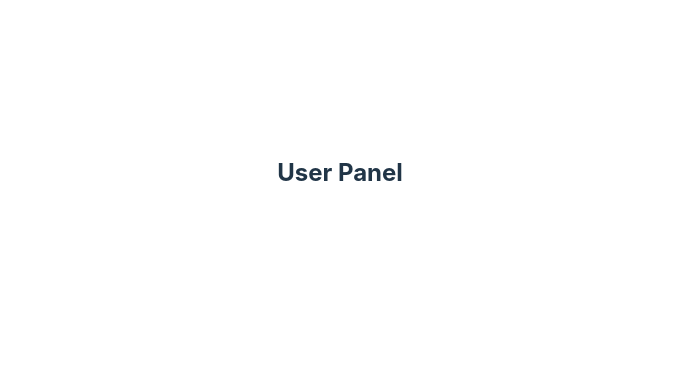
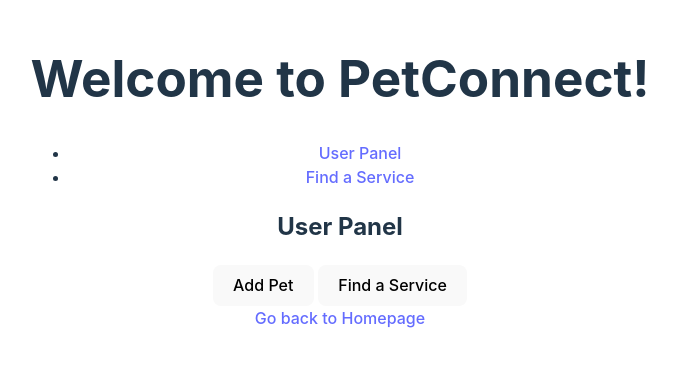
Before and after one commit to marksofdespair/PetConnect-React, a React (Vite) app: page /userhome in a window 1280 px wide. Shown: the part 227-594 px from the top of the page, without its empty margins (300-977 px from the left). Built offline with nearby package versions, Linux system fonts and the light colour scheme.

Commit message:
Seperated userhome aspects from app.jsx

```diff
--- a/src/App.jsx
+++ b/src/App.jsx
@@ -1,51 +1,28 @@
-import { useState } from 'react'
+import React from 'react';
 import { BrowserRouter as Router, Routes, Route, Link } from 'react-router-dom';
-import reactLogo from './assets/react.svg'
-import viteLogo from '/vite.svg'
-import ServiceSearch from './Pages/servicesearch';
-import './App.css'
+import UserHome from './Pages/UserHome'; // Import UserHome component
+import ServiceSearch from './Pages/ServiceSearch'; // Assuming correct file path
+import './App.css';
 
-const HomePage = () => {
+const App = () => {
   return (
+    <Router>
       <div>
         <h1>Welcome to PetConnect!</h1>
         <nav>
           <ul>
             <li>
-            <Link to="/user-panel">User Panel</Link>
+              <Link to="/userhome">User Panel</Link> {/* Link to UserHome page */}
             </li>
             <li>
-            <Link to="/add-pet">Add Pet</Link>
-          </li>
-          <li>
-            <Link to="/servicesearch">Find a Service</Link>
+              <Link to="/servicesearch">Find a Service</Link> {/* Link to ServiceSearch page */}
             </li>
           </ul>
         </nav>
       </div>
-  );
-};
-
-const UserPanel = () => {
-  return <h2>User Panel</h2>;
-};
-
-const AddPet = () => {
-  return <h2>Add Pet</h2>;
-};
-
-const FindService = () => {
-  return <h2>Find a Service</h2>;
-};
-
-const App = () => {
-  return (
-    <Router>
       <Routes>
-        <Route path="/" element={<HomePage />} />
-        <Route path="/userhome" element={<UserPanel />} />
-        <Route path="/addpet" element={<AddPet />} />
-        <Route path="/servicesearch" element={<ServiceSearch />} />
+        <Route path="/userhome" element={<UserHome />} /> {/* Route for UserHome */}
+        <Route path="/servicesearch" element={<ServiceSearch />} /> {/* Route for ServiceSearch */}
       </Routes>
     </Router>
   );
--- a/src/Pages/servicesearch.jsx
+++ b/src/Pages/servicesearch.jsx
@@ -1,5 +1,5 @@
 import React, { useState } from 'react';
-import Button from '../Components/button';
+import { Link } from 'react-router-dom';
 
 const ServiceSearch = () => {
   const [serviceType, setServiceType] = useState('');
@@ -46,6 +46,9 @@ const ServiceSearch = () => {
       ) : (
         <p>No search results yet.</p>
       )}
+      <Link to="/userhome">
+      <Button type="submit" text="Go Back" />
+      </Link>
     </div>
   );
 };
--- a/src/Pages/userhome.jsx
+++ b/src/Pages/userhome.jsx
@@ -0,0 +1,27 @@
+import React from 'react';
+import { Link } from 'react-router-dom';
+
+const UserHome = () => {
+  const handleAddPet = () => {
+    // Logic for adding a pet
+    console.log('Adding a pet...');
+  };
+
+  const handleSearchService = () => {
+    // Logic for searching for a service
+    console.log('Searching for a service...');
+  };
+
+  return (
+    <div>
+      <h2>User Panel</h2>
+      {/* Add your User Panel content here */}
+      <button onClick={handleAddPet}>Add Pet</button> {/* Button for adding a pet */}
+      <button onClick={handleSearchService}>Find a Service</button> {/* Button for searching for a service */}
+      <br />
+      <Link to="/">Go back to Homepage</Link> {/* Link to go back to homepage */}
+    </div>
+  );
+};
+
+export default UserHome;
```
Lines whose indentation alone changed are shown as unchanged.
